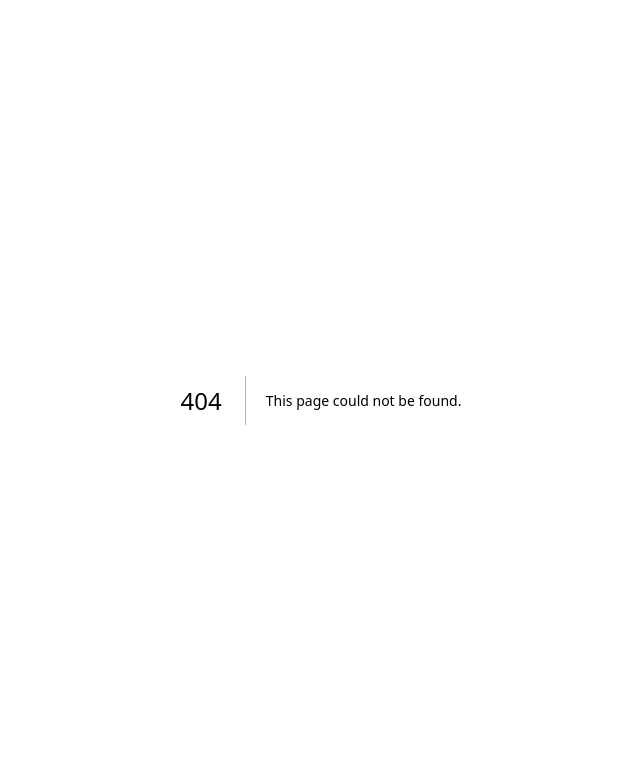
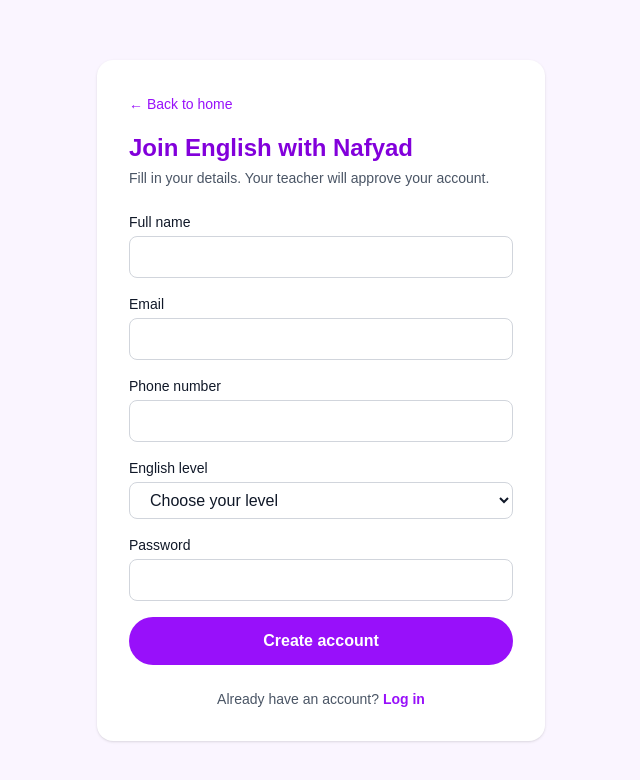
Before and after one commit to mubarekM/nafyadi, a Next.js app: page /signup in a window 1280 px wide. Before the commit this address had no page. Shown: the top 780 px of the page, without its empty margins (319-959 px from the left). Built offline with nearby package versions, Linux system fonts and the light colour scheme.

Commit message:
add home, signup, login and admin login pages

```diff
--- /dev/null
+++ b/app/admin/login/page.js
@@ -0,0 +1,57 @@
+"use client";
+
+import { useState } from "react";
+
+export default function AdminLogin() {
+  const [message, setMessage] = useState("");
+
+  function handleSubmit(e) {
+    e.preventDefault();
+    // Later we will check that this is really the teacher, using the database
+    setMessage(
+      "Demo only for now. Real admin login comes after we connect Supabase.",
+    );
+  }
+
+  const inputStyle =
+    "w-full rounded-lg border border-gray-700 bg-gray-800 px-4 py-2 text-white placeholder-gray-500 focus:border-purple-400 focus:outline-none";
+
+  return (
+    <main className="flex min-h-screen items-center justify-center bg-gray-950 px-4 py-10 text-gray-100">
+      <div className="w-full max-w-md rounded-2xl border border-gray-800 bg-gray-900 p-8 shadow-xl">
+        <p className="text-xs font-semibold uppercase tracking-widest text-purple-400">
+          Teacher area
+        </p>
+        <h1 className="mt-2 text-2xl font-bold text-white">Admin Login</h1>
+        <p className="mt-1 text-sm text-gray-400">Authorized access only.</p>
+
+        <form onSubmit={handleSubmit} className="mt-6 space-y-4">
+          <div>
+            <label className="mb-1 block text-sm font-medium text-gray-300">
+              Admin email
+            </label>
+            <input type="email" required className={inputStyle} />
+          </div>
+          <div>
+            <label className="mb-1 block text-sm font-medium text-gray-300">
+              Password
+            </label>
+            <input type="password" required className={inputStyle} />
+          </div>
+          <button
+            type="submit"
+            className="w-full rounded-lg bg-purple-600 py-3 font-semibold text-white hover:bg-purple-500"
+          >
+            Sign in
+          </button>
+        </form>
+
+        {message && (
+          <p className="mt-4 rounded-lg bg-gray-800 p-3 text-sm text-purple-300">
+            {message}
+          </p>
+        )}
+      </div>
+    </main>
+  );
+}
--- /dev/null
+++ b/app/login/page.js
@@ -0,0 +1,68 @@
+"use client";
+
+import { useState } from "react";
+import Link from "next/link";
+
+export default function Login() {
+  const [message, setMessage] = useState("");
+
+  function handleSubmit(e) {
+    e.preventDefault();
+    // Later we will check the email and password in the database here
+    setMessage(
+      "Demo only for now. Real login comes after we connect Supabase.",
+    );
+  }
+
+  const inputStyle =
+    "w-full rounded-lg border border-gray-300 px-4 py-2 focus:border-purple-500 focus:outline-none";
+
+  return (
+    <main className="flex min-h-screen items-center justify-center bg-purple-50 px-4 py-10 text-gray-900">
+      <div className="w-full max-w-md rounded-2xl bg-white p-8 shadow">
+        <Link href="/" className="text-sm text-purple-600 hover:underline">
+          ← Back to home
+        </Link>
+        <h1 className="mt-4 text-2xl font-bold text-purple-700">
+          Student Login
+        </h1>
+        <p className="mt-1 text-sm text-gray-600">
+          Welcome back! Log in to continue learning.
+        </p>
+
+        <form onSubmit={handleSubmit} className="mt-6 space-y-4">
+          <div>
+            <label className="mb-1 block text-sm font-medium">Email</label>
+            <input type="email" required className={inputStyle} />
+          </div>
+          <div>
+            <label className="mb-1 block text-sm font-medium">Password</label>
+            <input type="password" required className={inputStyle} />
+          </div>
+          <button
+            type="submit"
+            className="w-full rounded-full bg-purple-600 py-3 font-semibold text-white hover:bg-purple-700"
+          >
+            Log in
+          </button>
+        </form>
+
+        {message && (
+          <p className="mt-4 rounded-lg bg-purple-100 p-3 text-sm text-purple-800">
+            {message}
+          </p>
+        )}
+
+        <p className="mt-6 text-center text-sm text-gray-600">
+          New here?{" "}
+          <Link
+            href="/signup"
+            className="font-semibold text-purple-600 hover:underline"
+          >
+            Create an account
+          </Link>
+        </p>
+      </div>
+    </main>
+  );
+}
--- a/app/page.js
+++ b/app/page.js
@@ -1,69 +1,51 @@
-import Image from "next/image";
+import Link from "next/link";
 
 export default function Home() {
   return (
-    <div className="flex flex-col flex-1 items-center justify-center bg-zinc-50 font-sans dark:bg-black">
-      <main className="flex flex-1 w-full max-w-3xl flex-col items-center justify-between py-32 px-16 bg-white dark:bg-black sm:items-start">
-        <Image
-          className="dark:invert h-5 w-[100px]"
-          src="/next.svg"
-          alt="Next.js logo"
-          width={100}
-          height={20}
-          priority
-        />
-        <div className="flex flex-col items-center gap-6 text-center sm:items-start sm:text-left">
-          <h1 className="max-w-xs text-3xl font-semibold leading-10 tracking-tight text-black dark:text-zinc-50">
-            To get started, edit the{" "}
-            <code className="rounded bg-black/[.06] px-1.5 py-0.5 font-mono text-[0.9em] dark:bg-white/[.08]">
-              page.js
-            </code>{" "}
-            file.
-          </h1>
-          <p className="max-w-md text-lg leading-8 text-zinc-600 dark:text-zinc-400">
-            Looking for a starting point or more instructions? Head over to{" "}
-            <a
-              href="https://vercel.com/templates?framework=next.js&utm_source=create-next-app&utm_medium=appdir-template-tw&utm_campaign=create-next-app"
-              className="font-medium text-zinc-950 dark:text-zinc-50"
-            >
-              Templates
-            </a>{" "}
-            or the{" "}
-            <a
-              href="https://nextjs.org/learn?utm_source=create-next-app&utm_medium=appdir-template-tw&utm_campaign=create-next-app"
-              className="font-medium text-zinc-950 dark:text-zinc-50"
-            >
-              Learning
-            </a>{" "}
-            center.
-          </p>
+    <main className="min-h-screen bg-white text-gray-900">
+      {/* Top bar */}
+      <header className="flex items-center justify-between px-6 py-4 border-b border-purple-100">
+        <h1 className="text-xl font-bold text-purple-700">
+          English with Nafyad
+        </h1>
+        <Link
+          href="/login"
+          className="rounded-full bg-purple-600 px-5 py-2 text-sm font-semibold text-white hover:bg-purple-700"
+        >
+          Student Login
+        </Link>
+      </header>
+
+      {/* Hero */}
+      <section className="mx-auto max-w-3xl px-6 py-24 text-center">
+        <h2 className="text-4xl font-extrabold leading-tight sm:text-5xl">
+          Learn English from <span className="text-purple-600">home</span>, step
+          by step
+        </h2>
+        <p className="mt-6 text-lg text-gray-600">
+          Lessons, quizzes, and live classes with your own teacher. Join now and
+          start speaking with confidence.
+        </p>
+        <div className="mt-10 flex flex-col items-center justify-center gap-4 sm:flex-row">
+          <Link
+            href="/signup"
+            className="rounded-full bg-purple-600 px-8 py-3 font-semibold text-white hover:bg-purple-700"
+          >
+            Join as a Student
+          </Link>
+          <Link
+            href="/login"
+            className="rounded-full border border-purple-300 px-8 py-3 font-semibold text-purple-700 hover:bg-purple-50"
+          >
+            I already have an account
+          </Link>
         </div>
-        <div className="flex flex-col gap-4 text-base font-medium sm:flex-row">
-          <a
-            className="flex h-12 w-full items-center justify-center gap-2 rounded-full bg-foreground px-5 text-background transition-colors hover:bg-[#383838] dark:hover:bg-[#ccc] md:w-[158px]"
-            href="https://vercel.com/new?utm_source=create-next-app&utm_medium=appdir-template-tw&utm_campaign=create-next-app"
-            target="_blank"
-            rel="noopener noreferrer"
-          >
-            <Image
-              className="dark:invert h-[14px] w-4"
-              src="/vercel.svg"
-              alt="Vercel logomark"
-              width={16}
-              height={14}
-            />
-            Deploy Now
-          </a>
-          <a
-            className="flex h-12 w-full items-center justify-center rounded-full border border-solid border-black/[.08] px-5 transition-colors hover:border-transparent hover:bg-black/[.04] dark:border-white/[.145] dark:hover:bg-[#1a1a1a] md:w-[158px]"
-            href="https://nextjs.org/docs?utm_source=create-next-app&utm_medium=appdir-template-tw&utm_campaign=create-next-app"
-            target="_blank"
-            rel="noopener noreferrer"
-          >
-            Documentation
-          </a>
-        </div>
-      </main>
-    </div>
+      </section>
+
+      {/* Footer */}
+      <footer className="border-t border-purple-100 py-6 text-center text-sm text-gray-500">
+        © 2026 English with Nafyad
+      </footer>
+    </main>
   );
 }
--- /dev/null
+++ b/app/signup/page.js
@@ -0,0 +1,98 @@
+"use client";
+
+import { useState } from "react";
+import Link from "next/link";
+
+export default function Signup() {
+  const [done, setDone] = useState(false);
+
+  function handleSubmit(e) {
+    e.preventDefault();
+    // Later we will save the student in the database here
+    setDone(true);
+  }
+
+  const inputStyle =
+    "w-full rounded-lg border border-gray-300 px-4 py-2 focus:border-purple-500 focus:outline-none";
+
+  return (
+    <main className="flex min-h-screen items-center justify-center bg-purple-50 px-4 py-10 text-gray-900">
+      <div className="w-full max-w-md rounded-2xl bg-white p-8 shadow">
+        <Link href="/" className="text-sm text-purple-600 hover:underline">
+          ← Back to home
+        </Link>
+        <h1 className="mt-4 text-2xl font-bold text-purple-700">
+          Join English with Nafyad
+        </h1>
+        <p className="mt-1 text-sm text-gray-600">
+          Fill in your details. Your teacher will approve your account.
+        </p>
+
+        {done ? (
+          <p className="mt-6 rounded-lg bg-purple-100 p-4 text-purple-800">
+            Thank you! Your request was received (demo only for now).
+          </p>
+        ) : (
+          <form onSubmit={handleSubmit} className="mt-6 space-y-4">
+            <div>
+              <label className="mb-1 block text-sm font-medium">
+                Full name
+              </label>
+              <input type="text" required className={inputStyle} />
+            </div>
+            <div>
+              <label className="mb-1 block text-sm font-medium">Email</label>
+              <input type="email" required className={inputStyle} />
+            </div>
+            <div>
+              <label className="mb-1 block text-sm font-medium">
+                Phone number
+              </label>
+              <input type="tel" required className={inputStyle} />
+            </div>
+            <div>
+              <label className="mb-1 block text-sm font-medium">
+                English level
+              </label>
+              <select required className={inputStyle} defaultValue="">
+                <option value="" disabled>
+                  Choose your level
+                </option>
+                <option>Beginner</option>
+                <option>Elementary</option>
+                <option>Intermediate</option>
+                <option>Upper-intermediate</option>
+                <option>Advanced</option>
+              </select>
+            </div>
+            <div>
+              <label className="mb-1 block text-sm font-medium">Password</label>
+              <input
+                type="password"
+                required
+                minLength={6}
+                className={inputStyle}
+              />
+            </div>
+            <button
+              type="submit"
+              className="w-full rounded-full bg-purple-600 py-3 font-semibold text-white hover:bg-purple-700"
+            >
+              Create account
+            </button>
+          </form>
+        )}
+
+        <p className="mt-6 text-center text-sm text-gray-600">
+          Already have an account?{" "}
+          <Link
+            href="/login"
+            className="font-semibold text-purple-600 hover:underline"
+          >
+            Log in
+          </Link>
+        </p>
+      </div>
+    </main>
+  );
+}
```
